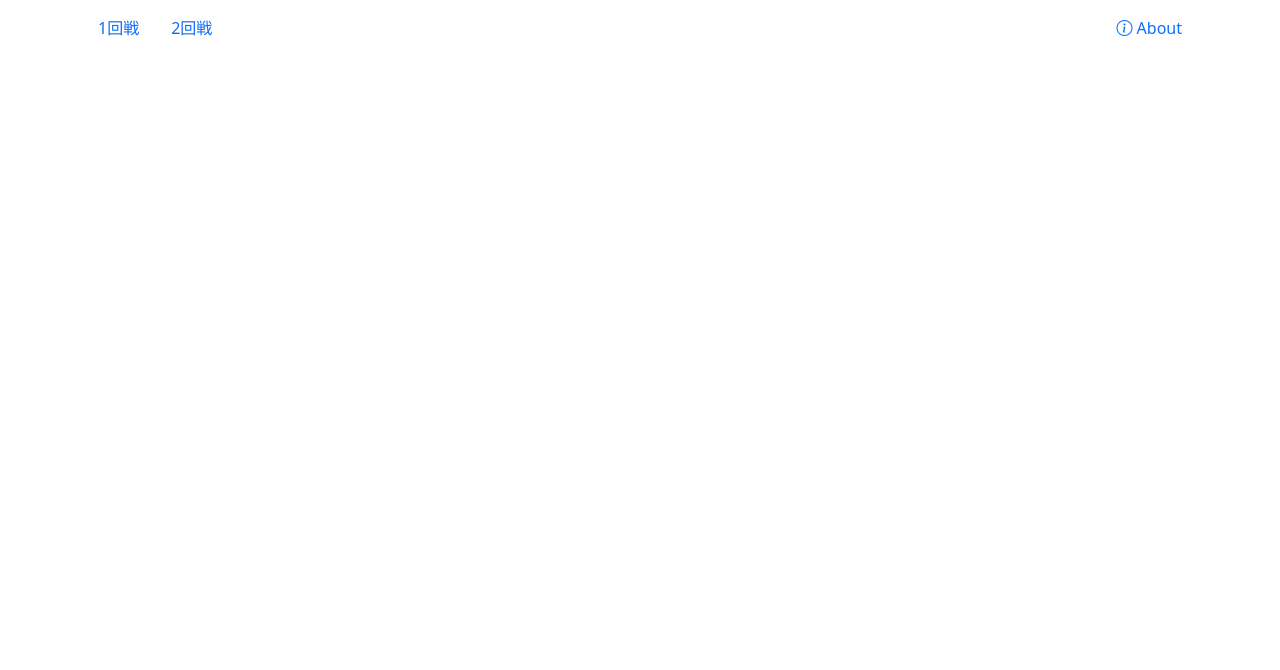
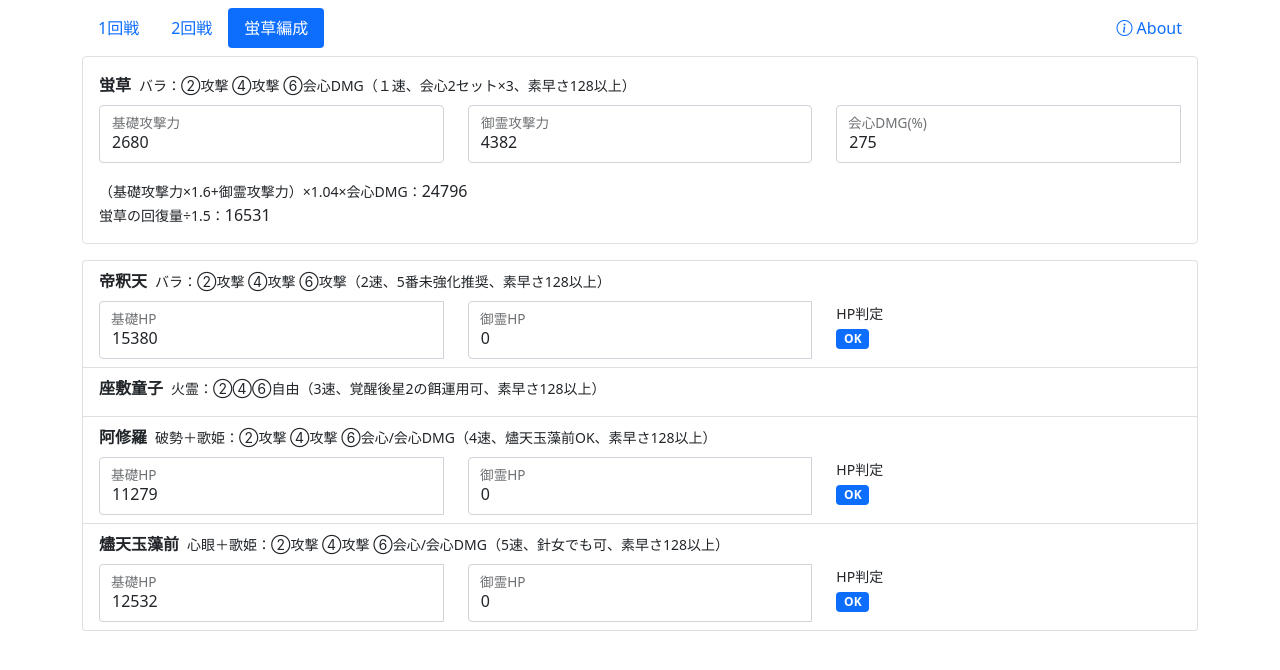
Before and after one commit to Tenderfeel/onmyoji-eternalsea-calc, a Vue app: page /dayflower in a window 1280 px wide. Before the commit this address had no page. Shown: the top 670 px of the page. Built offline with nearby package versions, Linux system fonts and the light colour scheme.

Commit message:
蛍草編成計算追加

```diff
--- a/src/About.vue
+++ b/src/About.vue
@@ -6,7 +6,7 @@
     <section class="mt-5">
       <h2 class="fs-5 fw-bold">1回戦目の編成</h2>
       <p>
-        重要なのは荒川の主が氷祭りでお亡くなりになることと、吸血姫の攻撃力です。<br />
+        重要なのは荒川の主が氷祭りでお亡くなりになることと、吸血姫の攻撃力です。<br>
         詳しいギミックの仕様については<a
           href="https://tenderfeel.xsrv.jp/mistyrose/2021/07/08/220808/13428/"
           target="_blank"
@@ -30,28 +30,28 @@
           </tr>
           <tr>
             <th scope="row">吸血姫（2、3）</th>
-            <td>凶骨＋餓者髑髏<br />②攻撃 ④攻撃 ⑥会心/会心DMG</td>
+            <td>凶骨＋餓者髑髏<br>②攻撃 ④攻撃 ⑥会心/会心DMG</td>
             <td>
-              素早さ128以下<br />攻撃x会心DMG 18000以上<br />2体合計36000以上
+              素早さ128以下<br>攻撃x会心DMG 18000以上<br>2体合計36000以上
             </td>
           </tr>
           <tr>
             <th scope="row">驍浪荒川の主（4〜6）</th>
-            <td>なんでも<br />②攻撃 ④攻撃 ⑥会心</td>
+            <td>なんでも<br>②攻撃 ④攻撃 ⑥会心</td>
             <td>
-              HP12500以下<br />防御力450以下<br />会心率100%<br />氷祭りで戦闘不能になる<br>
+              HP12500以下<br>防御力450以下<br>会心率100%<br>氷祭りで戦闘不能になる<br>
               攻撃力高い方がいい
             </td>
           </tr>
           <tr>
             <th scope="row">鬼王酒呑童子（4〜6）</th>
             <td>火霊 or なんでも</td>
-            <td>氷祭りに耐えられない場合は社鯰2セット<br />座ってるだけ</td>
+            <td>氷祭りに耐えられない場合は社鯰2セット<br>座ってるだけ</td>
           </tr>
           <tr>
             <th scope="row">座敷童子（4〜6）</th>
             <td>火霊 or なんでも</td>
-            <td>氷祭りに耐えられない場合は社鯰2セット<br />開幕鬼火補給</td>
+            <td>氷祭りに耐えられない場合は社鯰2セット<br>開幕鬼火補給</td>
           </tr>
         </tbody>
       </table>
@@ -60,7 +60,7 @@
     <section class="mt-5">
       <h2 class="fs-5 fw-bold">2回戦目の編成</h2>
       <p>
-        最後の煉獄茨木童子の追加ダメージによってボスのHP388888を削る戦法。<br />
+        最後の煉獄茨木童子の追加ダメージによってボスのHP388888を削る戦法。<br>
         茨木童子の行動時に鬼火が満タンになることが必須。座敷童子はスキル3固定で煉獄より前に動くようにする。
       </p>
       <table class="table">
@@ -75,21 +75,21 @@
           <tr>
             <th scope="row">薫（1）</th>
             <td>塗仏</td>
-            <td>素早さ240以上<br />煉獄の倍以下</td>
+            <td>素早さ240以上<br>煉獄の倍以下</td>
           </tr>
           <tr>
             <th scope="row">阿修羅（2）</th>
-            <td>陰摩羅鬼<br />②攻撃 ④攻撃 ⑥攻撃/会心</td>
+            <td>陰摩羅鬼<br>②攻撃 ④攻撃 ⑥攻撃/会心</td>
             <td>
-              素早さ240以上<br />
-              ⑥攻撃の場合： 攻撃 11126以上<br />
+              素早さ240以上<br>
+              ⑥攻撃の場合： 攻撃 11126以上<br>
               ⑥会心の場合：攻撃xDMG 11126以上
             </td>
           </tr>
           <tr>
             <th scope="row">座敷童子（3〜5）</th>
             <td>火霊</td>
-            <td>餌OK<br />スキル3固定<br />煉獄より前に行動</td>
+            <td>餌OK<br>スキル3固定<br>煉獄より前に行動</td>
           </tr>
           <tr>
             <th scope="row">晴明（3〜5）</th>
@@ -98,13 +98,70 @@
           </tr>
           <tr>
             <th scope="row">青行燈（4〜5）</th>
-            <td>破勢＋餓者髑髏<br />②攻撃 ④攻撃 ⑥会心/会心DMG</td>
-            <td>攻撃x会心DMG 18102以下<br />素早さ125〜128</td>
+            <td>破勢＋餓者髑髏<br>②攻撃 ④攻撃 ⑥会心/会心DMG</td>
+            <td>攻撃x会心DMG 18102以下<br>素早さ125〜128</td>
           </tr>
           <tr>
             <th scope="row">煉獄茨木童子（6）</th>
-            <td>凶骨＋餓者髑髏<br />②攻撃 ④攻撃 ⑥会心/会心DMG</td>
+            <td>凶骨＋餓者髑髏<br>②攻撃 ④攻撃 ⑥会心/会心DMG</td>
             <td>素早さ125以上青行燈以下</td>
+          </tr>
+        </tbody>
+      </table>
+    </section>
+    <section class="mt-5">
+      <h2 class="fs-5 fw-bold">蛍草の編成（1回戦目用）</h2>
+      <p>
+        蛍草を1速で回復させてバリアを消す15秒編成です。<br>
+        主要メンバーのHPを蛍草の回復量÷1.5以下にするのがポイント。<br>
+        御霊の5番の強化レベルを下げてHPを調整する。
+      </p>
+      <table class="table">
+        <thead>
+          <tr>
+            <th scope="col">式神（行動順）</th>
+            <th scope="col">御魂</th>
+            <th scope="col">備考</th>
+          </tr>
+        </thead>
+        <tbody>
+          <tr>
+            <th scope="row">蛍草（1）</th>
+            <td>
+              バラ<br>
+              ②攻撃 ④攻撃 ⑥会心DMG</td>
+            <td>
+              会心2セット×3<br>
+              素早さ128以上
+            </td>
+          </tr>
+          <tr>
+            <th scope="row">帝釈天（2）</th>
+            <td>バラ<br>②攻撃 ④攻撃 ⑥攻撃</td>
+            <td>
+              HPは蛍草の回復量÷1.5を超えない<br>
+              素早さ128以上
+            </td>
+          </tr>
+          <tr>
+            <th scope="row">座敷童子（3）</th>
+            <td>火霊<br>②④⑥自由</td>
+            <td>覚醒後星2の餌運用可<br>素早さ128以上</td>
+          </tr>
+          <tr>
+            <th scope="row">阿修羅（4）</th>
+            <td>破勢＋鬼霊歌姫<br>②攻撃 ④攻撃 ⑥会心/会心DMG</td>
+            <td>HPは蛍草の回復量÷1.5を超えない<br>燼天玉藻前も可<br>素早さ128以上</td>
+          </tr>
+          <tr>
+            <th scope="row">燼天玉藻前（5）</th>
+            <td>心眼＋鬼霊歌姫<br>②攻撃 ④攻撃 ⑥会心/会心DMG</td>
+            <td>HPは蛍草の回復量÷1.5を超えない<br>針女でも可<br>素早さ128以上</td>
+          </tr>
+          <tr>
+            <th scope="row">自由（6）</th>
+            <td></td>
+            <td></td>
           </tr>
         </tbody>
       </table>
--- a/src/App.vue
+++ b/src/App.vue
@@ -9,7 +9,7 @@
           <li class="nav-item">
             <router-link to="/second" class="nav-link">2回戦</router-link>
           </li>
-          <li></li>
+          <li><router-link to="/dayflower" class="nav-link">蛍草編成</router-link></li>
         </ul>
       </div>
 
--- /dev/null
+++ b/src/Dayflower.vue
@@ -0,0 +1,126 @@
+<template>
+  <div>
+    <fieldset class="border rounded px-3 pt-3">
+    <legend class="fs-6">
+      <strong class="d-inline-block">蛍草</strong>
+      <small class="d-inline-block ms-2"
+        >バラ：②攻撃 ④攻撃 ⑥会心DMG（１速、会心2セット×3、素早さ128以上）</small
+      >
+    </legend>
+    <div class="row mb-2">
+      <div class="col-4">
+        <div class="form-floating">
+          <input
+            type="number"
+            class="form-control"
+            id="atk"
+            min="114"
+            max="2680"
+            placeholder="2680"
+            v-model.number="hota.baseAtk"
+            @input="handleInput"
+          />
+          <label for="atk">基礎攻撃力</label>
+        </div>
+      </div>
+      <div class="col-4">
+        <div class="form-floating">
+          <input
+            type="number"
+            class="form-control"
+            id="atk"
+            placeholder="4382"
+            v-model.number="hota.equipAtk"
+            @input="handleInput"
+          />
+          <label for="atk">御霊攻撃力</label>
+        </div>
+      </div>
+      <div class="col-4">
+        <div class="form-floating input-group">
+          <input
+            type="number"
+            class="form-control"
+            id="dmg"
+            placeholder="270"
+            v-model.number="hota.dmg"
+            min="150"
+            max="999"
+            @input="handleInput"
+          />
+          <label for="dmg">会心DMG(%)</label>
+        </div>
+      </div>
+    </div>
+    <div class="mt-3 row">
+      <p class="col-12 mb-0"><small>（基礎攻撃力×1.6+御霊攻撃力）×1.04×会心DMG：</small>{{ totalHeal }}</p>
+    </div>
+    <div class="row">
+      <p class="col-12"><small> 蛍草の回復量÷1.5：</small>{{ memberHP }}</p>
+    </div>
+  </fieldset>
+
+  <ul class="list-group mt-3">
+    <li class="list-group-item">
+      <Member name="帝釈天" description="バラ：②攻撃 ④攻撃 ⑥攻撃（2速、5番未強化推奨、素早さ128以上）" :memberHP="memberHP" :baseHp="15380" />
+    </li>
+    <li class="list-group-item">
+      <Member name="座敷童子" description="火霊：②④⑥自由（3速、覚醒後星2の餌運用可、素早さ128以上）" :memberHP="memberHP" :baseHp="12418" :judgement="false" />
+    </li>
+    <li class="list-group-item">
+      <Member name="阿修羅" description="破勢＋歌姫：②攻撃 ④攻撃 ⑥会心/会心DMG（4速、燼天玉藻前OK、素早さ128以上）" :memberHP="memberHP" :baseHp="11279" />
+    </li>
+    <li class="list-group-item">
+      <Member name="燼天玉藻前" description="心眼＋歌姫：②攻撃 ④攻撃 ⑥会心/会心DMG（5速、針女でも可、素早さ128以上）" :memberHP="memberHP" :baseHp="12532" />
+    </li>
+  </ul>
+  </div>
+</template>
+
+<script>
+import Member from '@/components/DayflowerMember.vue'
+export default {
+  components: {
+    Member
+  },
+  data() {
+    return {
+      //蛍草
+      hota: {
+        baseAtk: 2680, // 基礎攻撃力(Lv40)
+        equipAtk: 4382, // 御霊で増える攻撃力
+        dmg: 275 // 会心DMG(%)
+      },
+      totalHeal: 0,
+      memberHP: 0
+    }
+  },
+  methods: {
+    handleInput() {
+      this.calc();
+    },
+    calc() {
+      const dmg = (this.hota.dmg / 100)
+      // ①基礎攻撃力×1.6
+      const calc1 = (this.hota.baseAtk * 1.6)
+      // ②❶+御霊攻撃力
+      const calc2 = calc1 + this.hota.equipAtk
+      // ③❷x1.04
+      const calc3 = calc2 * 1.04
+      // ④❸xDMG
+      const calc4 = calc3 * dmg
+      // console.log(`DMG: ${dmg}`)
+      // console.log(`①基礎攻撃力×1.6: ${calc1}`)
+      // console.log(`②❶+御霊攻撃力: ${calc2}`)
+      // console.log(`③❷x1.04: ${calc3}`)
+      // console.log(`④❸xDMG: ${calc4}`)
+
+      this.totalHeal = Math.round(calc4);
+      this.memberHP = Math.round(this.totalHeal / 1.5)
+    },
+  },
+  mounted() {
+    this.calc();
+  }
+}
+</script>
--- /dev/null
+++ b/src/components/DayflowerMember.vue
@@ -0,0 +1,85 @@
+<template>
+  <fieldset>
+        <legend class="fs-6">
+          <strong class="d-inline-block">{{ name }}</strong>
+          <small class="d-inline-block ms-2"
+            >{{ description }}</small
+          >
+        </legend>
+        <div class="row" v-if="judgement">
+          <div class="col-4">
+            <div class="form-floating input-group">
+              <input
+                type="number"
+                class="form-control"
+                id="baseHp"
+                placeholder="150"
+                v-model.number="hp"
+                min="0"
+                @input="handleInput"
+              />
+              <label for="baseHp">基礎HP</label>
+            </div>
+          </div>
+          <div class="col-4">
+            <div class="form-floating input-group">
+              <input
+                type="number"
+                class="form-control"
+                id="equipHp"
+                placeholder="150"
+                v-model.number="equipHp"
+                min="0"
+                @input="handleInput"
+              />
+              <label for="equipHp">御霊HP</label>
+            </div>
+          </div>
+          <div class="col-4">
+            <p class="mb-0"><small>HP判定</small></p>
+            <span v-if="judge" class="badge bg-primary">OK</span>
+            <span v-else class="badge bg-danger">NG</span>
+          </div>
+        </div>
+      </fieldset>
+</template>
+
+<script>
+export default {
+  props: {
+    name: {
+      type: String,
+      required: true
+    },
+    description: {
+      type: String,
+      required: true
+    },
+    memberHP: {
+      type: Number,
+      required: true
+    },
+    // 基礎HP(Lv40)
+    baseHp: {
+      type: Number,
+      required: true
+    },
+
+    judgement: {
+      type: Boolean,
+      default: true
+    }
+  },
+  data() {
+    return {
+      hp: this.baseHp,
+      equipHp: 0, // 御霊HP
+    }
+  },
+  computed: {
+    judge() {
+      return this.hp + this.equipHp < this.memberHP
+    }
+  },
+}
+</script>
--- a/src/main.js
+++ b/src/main.js
@@ -3,13 +3,15 @@ import { createRouter, createWebHistory } from "vue-router"
 import App from "./App.vue";
 import First from './First.vue'
 import Second from './Second.vue'
+import Dayflower from './Dayflower'
 import About from './About.vue'
 
 
 const routes = [
   { path: '/', component: First },
   { path: '/second', component: Second },
-  { path: '/about' , component: About }
+  { path: '/about' , component: About },
+  { path: '/dayflower', component: Dayflower}
 ]
 const router = createRouter({
   history: createWebHistory(),
```
Also changed, not shown: package.json (+6 -4 lines), 2 other files (tests, documents, lock files or other folders).
